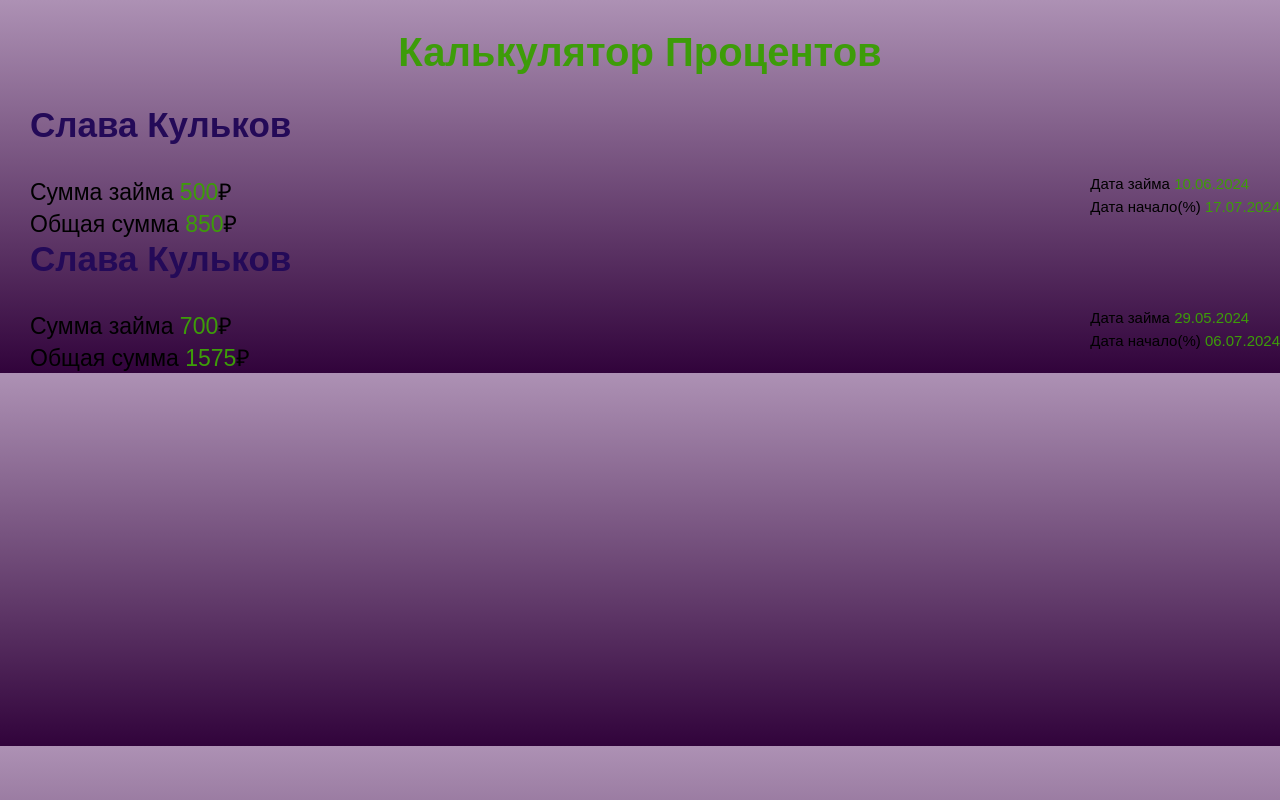
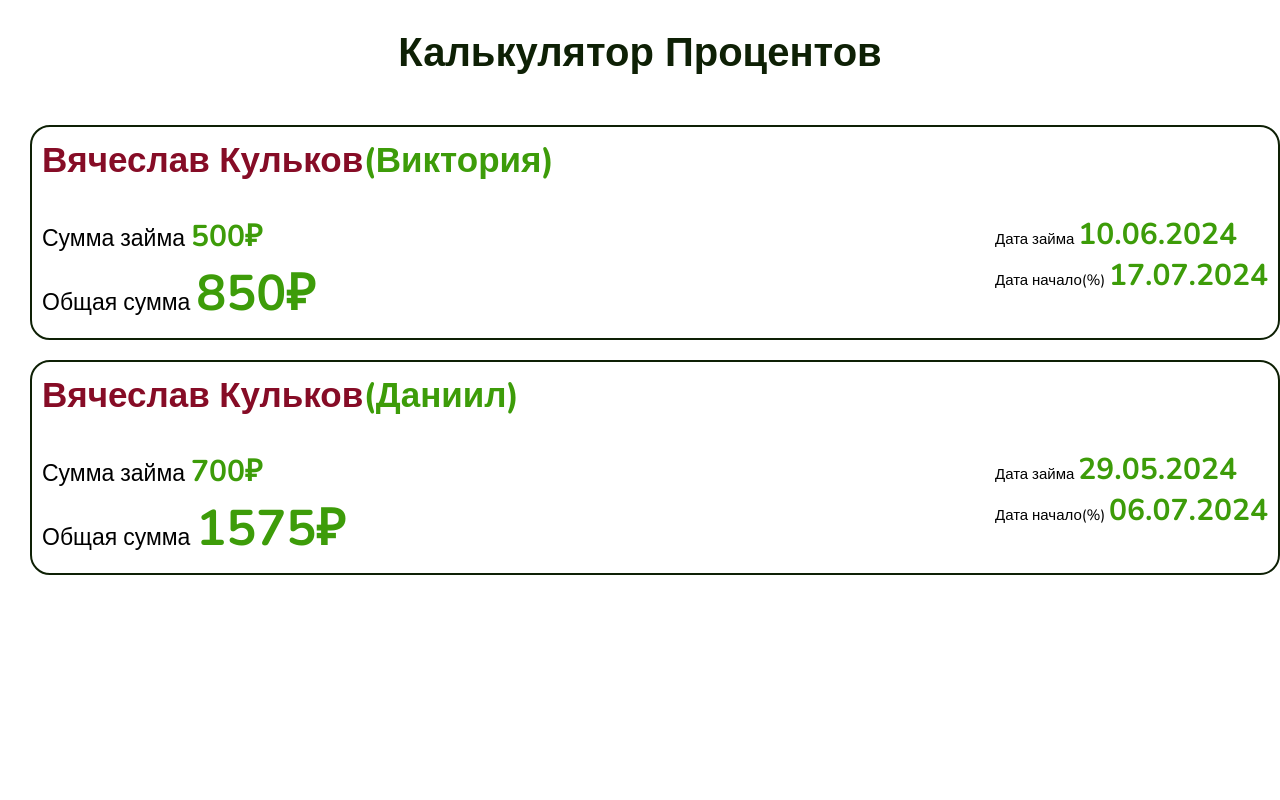
Before and after one commit to VoronMaster/calcS.github.io, a plain HTML site: page index.html in a window 1280 px wide. Drawn offline with nearby package versions, Linux system fonts and the light colour scheme.

Commit message:
Add files via upload

```diff
--- /dev/null
+++ b/database.json
@@ -0,0 +1,29 @@
+[{
+    "id": 1,
+    "username": "Виктория",
+    "deptor": "Вячеслав Кульков",
+    "dateStart": {
+        "js": "2024-06-10",
+        "date": "10.06.2024"
+    },
+    "datePercentages": {
+        "js": "2024-07-17",
+        "date": "17.07.2024"
+    },
+    "percentages": "0.05",
+    "sum": "500"
+}, {
+    "id": 2,
+    "username": "Даниил",
+    "deptor": "Вячеслав Кульков",
+    "dateStart": {
+        "js": "2024-05-29",
+        "date": "29.05.2024"
+    },
+    "datePercentages": {
+        "js": "2024-07-06",
+        "date": "06.07.2024"
+    },
+    "percentages": "0.05",
+    "sum": "700"
+}]
--- a/index.css
+++ b/index.css
@@ -5,13 +5,13 @@
 }
 
 body {
-    background: linear-gradient(#ad91b4, #31033b);
+    background: #fff;
 }
 
 
 .main-title {
     text-align: center;
-    color: #3d9c09;
+    color: #0e2005;
     font-size: 40px;
     font-family: sans-serif;
     padding: 30px;
@@ -24,12 +24,20 @@ body {
     flex-direction: column;
 }
 
+.money-item {
+    border: 2px solid #0e2005;
+    border-radius: 20px;
+    padding: 10px;
+    margin-top: 20px;
+}
+
 .name-people {
     font-size: 35px;
     font-weight: 700;
-    font-family: sans-serif;
+    font-family: "Nunito", sans-serif;
     color:#240a58;
     padding-bottom: 30px;
+    color:#860c26
 }
 
 .money-body {
@@ -52,22 +60,43 @@ body {
 }
 
 .date-minus-money {
-    font-family: sans-serif;
-    font-size: 15px;
-}
-.date-staff-money {
-    font-family: sans-serif;
+    font-family: "Nunito", sans-serif;
     font-size: 15px;
 }
 
+.date-minus-money span {
+    font-size: 30px;
+    font-weight: 700;
+}
+.date-staff-money {
+    font-family: "Nunito", sans-serif;
+    font-size: 15px;
+}
+
+.date-staff-money span {
+    font-size: 30px;
+    font-weight: 700;
+}
+
 .plus-money {
-    font-family: sans-serif;
+    font-family: "Nunito", sans-serif;
     font-size: 23px;
 }
 
+.plus-money span {
+    font-size: 30px;
+    font-weight: 700;
+}
+
+
 .sum-money {
-    font-family: sans-serif;
+    font-family: "Nunito", sans-serif;
     font-size: 23px;
+}
+
+.sum-money span {
+    font-size: 50px;
+    font-weight: 700;
 }
 
 span {
--- a/index.html
+++ b/index.html
@@ -4,6 +4,10 @@
     <meta charset="UTF-8">
     <meta name="viewport" content="width=device-width, initial-scale=1.0">
     <link rel="stylesheet" href="index.css">
+
+    <link rel="preconnect" href="https://fonts.googleapis.com">
+    <link rel="preconnect" href="https://fonts.gstatic.com" crossorigin>
+    <link href="https://fonts.googleapis.com/css2?family=Montserrat:ital,wght@0,100..900;1,100..900&family=Nunito:ital,wght@0,200..1000;1,200..1000&display=swap" rel="stylesheet">
     <title>Калькулятор процентов</title>
 </head>
 <body>
@@ -11,40 +15,7 @@
         Калькулятор Процентов
     </h1>
 
-    <div class="money">
-        <div class="money-item">
-            <div class="name-people">Слава Кульков</div>
-            <div class="money-body">
-                <div class="group-date">
-                    <div class="date-minus-money">Дата займа <span id="datePlusMoney">10.06.2024</span></div>
-                <div class="date-staff-money">Дата начало(%) <span id="dateStaffMoney">17.07.2024</span></div>
-                </div>
-                <div class="group-sum">
-                    <div class="plus-money">Сумма займа <span id="startSum">500</span>₽</div>
-                    <div class="sum-money">Общая сумма <span id="sum">000</span>₽</div>
-                </div>
-
-            </div>
-        </div>
-
-        <div class="money-item">
-            <div class="name-people">Слава Кульков</div>
-            <div class="money-body">
-                <div class="group-date">
-                    <div class="date-minus-money">Дата займа <span id="datePlusMoney">29.05.2024</span></div>
-                <div class="date-staff-money">Дата начало(%) <span id="dateStaffMoney">06.07.2024</span></div>
-                </div>
-                <div class="group-sum">
-                    <div class="plus-money">Сумма займа <span id="startSum2">700</span>₽</div>
-                    <div class="sum-money">Общая сумма <span id="sum-2">000</span>₽</div>
-                </div>
-
-            </div>
-        </div>
-
-
-
-    </div>
+    <div class="money"></div>
 
     <script src="index.js"></script>
 </body>
--- a/index.js
+++ b/index.js
@@ -8,49 +8,120 @@
 //     Ssum: 500
 // }
 function calc({date1, date2, idSum, idStartSum, proc, Ssum}) {
-const startSum = parseInt(document.querySelector(idStartSum).textContent);
-let sum = parseInt(document.querySelector(idSum).textContent);
+
+}
+
+// calc( {
+//     date1: '2024-06-10',
+//         date2: '2024-07-17',
+//         idSum: '#sum',
+//         idStartSum: '#startSum',
+//         proc: 0.05,
+//         Ssum: 500
+// }
+//     )
+
+//     calc( {
+//         date1: '2024-05-29',
+//             date2: '2024-07-06',
+//             idSum: '#sum-2',
+//             idStartSum: '#startSum2',
+//             proc: 0.05,
+//             Ssum: 700
+//     }
+//         )
+
+fetch('database.json')
+  .then(response => response.json())
+  .then(jsonData => {
+    console.log(jsonData.length)
+   for (let i = 0; i < jsonData.length; i++) {
+    const money = document.querySelector('.money');
+    const moneyItem = document.createElement('div');
+        moneyItem.classList.add('money-item');
+    const peopleName = document.createElement('div');
+        peopleName.classList.add('name-people');
+    const peopleNameInnerSpan = document.createElement('span')
+    const moneyBody = document.createElement('div');
+        moneyBody.classList.add('money-body');
+    const groupDate = document.createElement('div');
+        groupDate.classList.add('group-date');
+    const dateMinusMoney = document.createElement('div');
+        dateMinusMoney.classList.add('date-minus-money')
+    const dateMinusMoneyInnerSpan = document.createElement('span');
+    const dateStaffMoney = document.createElement('div');
+        dateStaffMoney.classList.add('date-staff-money')
+    const dateStaffMoneyInnerSpan = document.createElement('span');
+    const groupSum = document.createElement('div');
+        groupSum.classList.add('group-sum')
+    const plusMoney = document.createElement('div');
+        plusMoney.classList.add('plus-money')
+    const plusMoneyInnerSpan = document.createElement('span');
+    const sumMoney = document.createElement('div');
+        sumMoney.classList.add('sum-money')
+    let sumMoneyInnerSpan = document.createElement('span');
+
+
+    peopleName.textContent = jsonData[i].deptor;
+    peopleNameInnerSpan.textContent = '(' + jsonData[i].username + ')';
+    dateMinusMoneyInnerSpan.textContent = jsonData[i].dateStart.date;
+    dateStaffMoneyInnerSpan.textContent = jsonData[i].datePercentages.date;
+    plusMoneyInnerSpan.textContent = jsonData[i].sum + '₽';
+
+    dateMinusMoney.textContent = 'Дата займа ';
+    dateStaffMoney.textContent = 'Дата начало(%) ';
+    plusMoney.textContent = 'Сумма займа ';
+    sumMoney.textContent = 'Общая сумма ';
+
 // Установка дат
-const loanDate = new Date(date1);
-const interestStartDate = new Date(date2);
+const loanDate = new Date(jsonData[i].dateStart.js);
+const interestStartDate = new Date(jsonData[i].datePercentages.js);
 const currentDate = new Date();
 
 // Расчет количества дней между датами
 const daysDiff = Math.ceil((currentDate - interestStartDate) / (1000 * 60 * 60 * 24));
 
 // Расчет процентной ставки в день
-const dailyInterestRate = proc; // Например, 1% в день
+const dailyInterestRate = 0.05; // Например, 1% в день
 
 if (currentDate >= interestStartDate && currentDate >= loanDate) {
-    const loanAmount = Ssum; // Сумма займа
+    const loanAmount = parseInt(plusMoneyInnerSpan.textContent); // Сумма займа
 
     // Расчет процентов за каждый день
     const interestAmount = loanAmount * dailyInterestRate * daysDiff;
-    sum = startSum + parseInt(interestAmount.toFixed(2))
-
-    // console.log(`Проценты к оплате: ${interestAmount.toFixed(2)}`);
+    sumMoneyInnerSpan.textContent = parseInt(plusMoneyInnerSpan.textContent) + parseInt(interestAmount.toFixed(2)) + '₽';
 }
 
-document.querySelector(idSum).textContent = sum
-console.log('ok')
-}
 
-calc( {
-    date1: '2024-06-10',
-        date2: '2024-07-17',
-        idSum: '#sum',
-        idStartSum: '#startSum',
-        proc: 0.05,
-        Ssum: 500
-}
-    )
 
-    calc( {
-        date1: '2024-05-29',
-            date2: '2024-07-06',
-            idSum: '#sum-2',
-            idStartSum: '#startSum2',
-            proc: 0.05,
-            Ssum: 700
-    }
-        )
+
+    peopleName.append(peopleNameInnerSpan)
+    groupDate.append(dateMinusMoney);
+    dateMinusMoney.append(dateMinusMoneyInnerSpan);
+    dateStaffMoney.append(dateStaffMoneyInnerSpan);
+    groupDate.append(dateStaffMoney);
+    plusMoney.append(plusMoneyInnerSpan);
+    sumMoney.append(sumMoneyInnerSpan)
+    groupSum.append(plusMoney);
+    groupSum.append(sumMoney);
+    moneyBody.append(groupDate);
+    moneyBody.append(groupSum);
+    moneyItem.append(peopleName);
+    moneyItem.append(moneyBody);
+    money.append(moneyItem);
+
+
+
+
+
+
+
+
+
+
+
+
+   }
+
+
+  })
```
